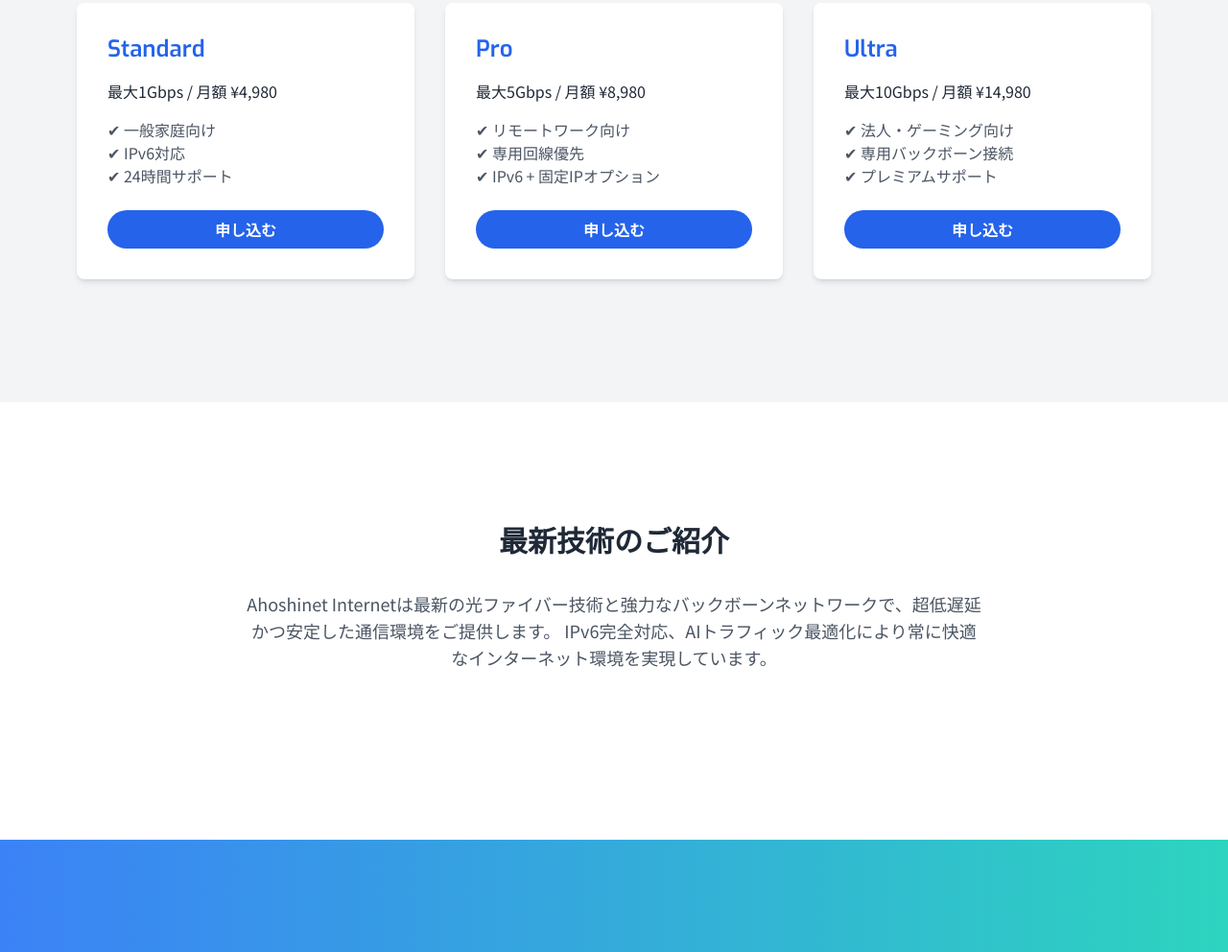
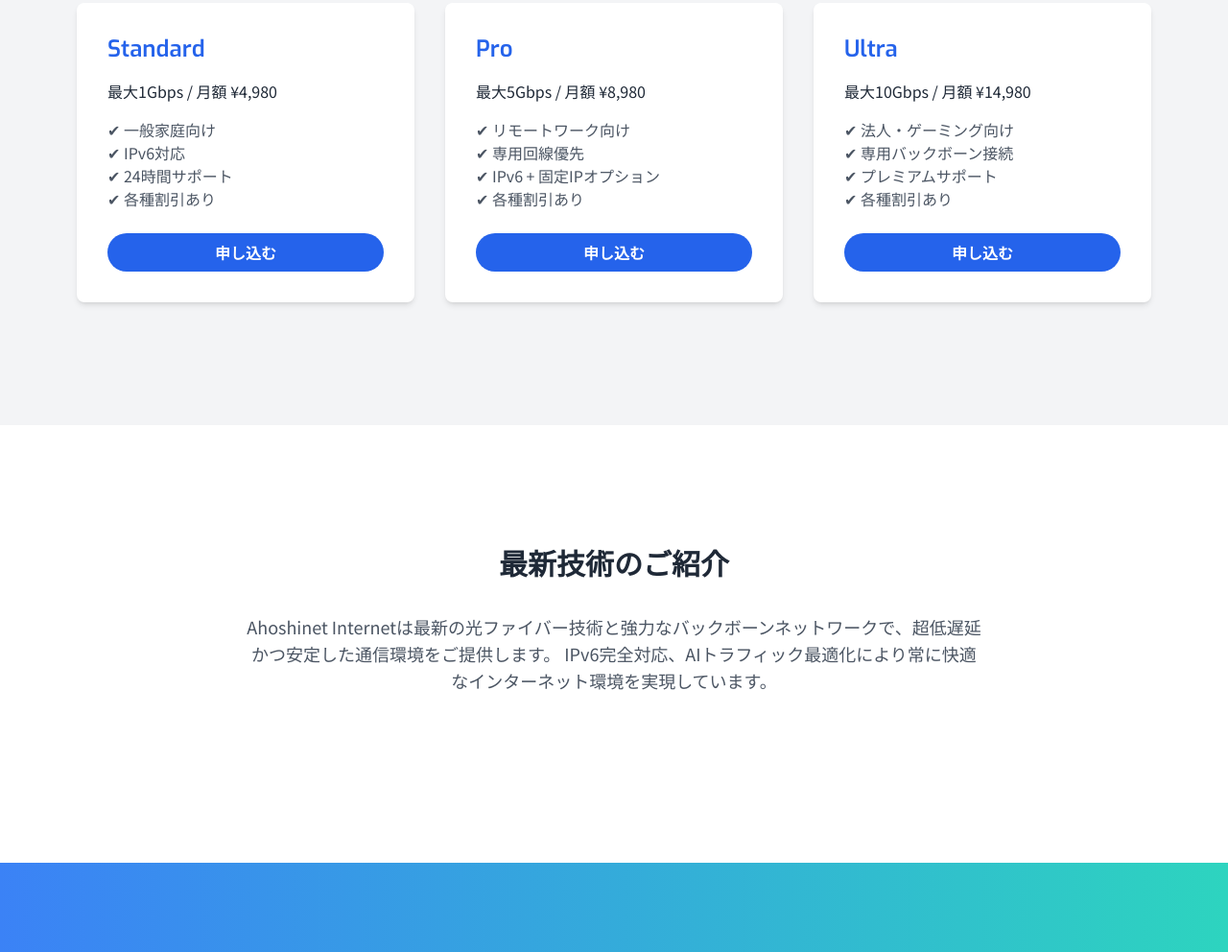
Before and after one commit to Ahoshinet-Ineternet-Co-Ltd/corp, a plain HTML site: page ahoshinet/internet/index.html in a window 1280 px wide. Shown: the part 1025-2017 px from the top of the page at 96% size. Drawn offline with nearby package versions, Linux system fonts and the light colour scheme.

Commit message:
項目を追加

```diff
--- a/ahoshinet/internet/index.html
+++ b/ahoshinet/internet/index.html
@@ -48,6 +48,7 @@
                         <li>✔ 一般家庭向け</li>
                         <li>✔ IPv6対応</li>
                         <li>✔ 24時間サポート</li>
+                        <li>✔ 各種割引あり</li>
                     </ul>
                     <a href="#" class="block bg-blue-600 text-white px-4 py-2 rounded-full text-center font-semibold hover:bg-blue-700 transition">申し込む</a>
                 </div>
@@ -58,6 +59,7 @@
                         <li>✔ リモートワーク向け</li>
                         <li>✔ 専用回線優先</li>
                         <li>✔ IPv6 + 固定IPオプション</li>
+                        <li>✔ 各種割引あり</li>
                     </ul>
                     <a href="#" class="block bg-blue-600 text-white px-4 py-2 rounded-full text-center font-semibold hover:bg-blue-700 transition">申し込む</a>
                 </div>
@@ -68,6 +70,7 @@
                         <li>✔ 法人・ゲーミング向け</li>
                         <li>✔ 専用バックボーン接続</li>
                         <li>✔ プレミアムサポート</li>
+                        <li>✔ 各種割引あり</li>
                     </ul>
                     <a href="#" class="block bg-blue-600 text-white px-4 py-2 rounded-full text-center font-semibold hover:bg-blue-700 transition">申し込む</a>
                 </div>
```
